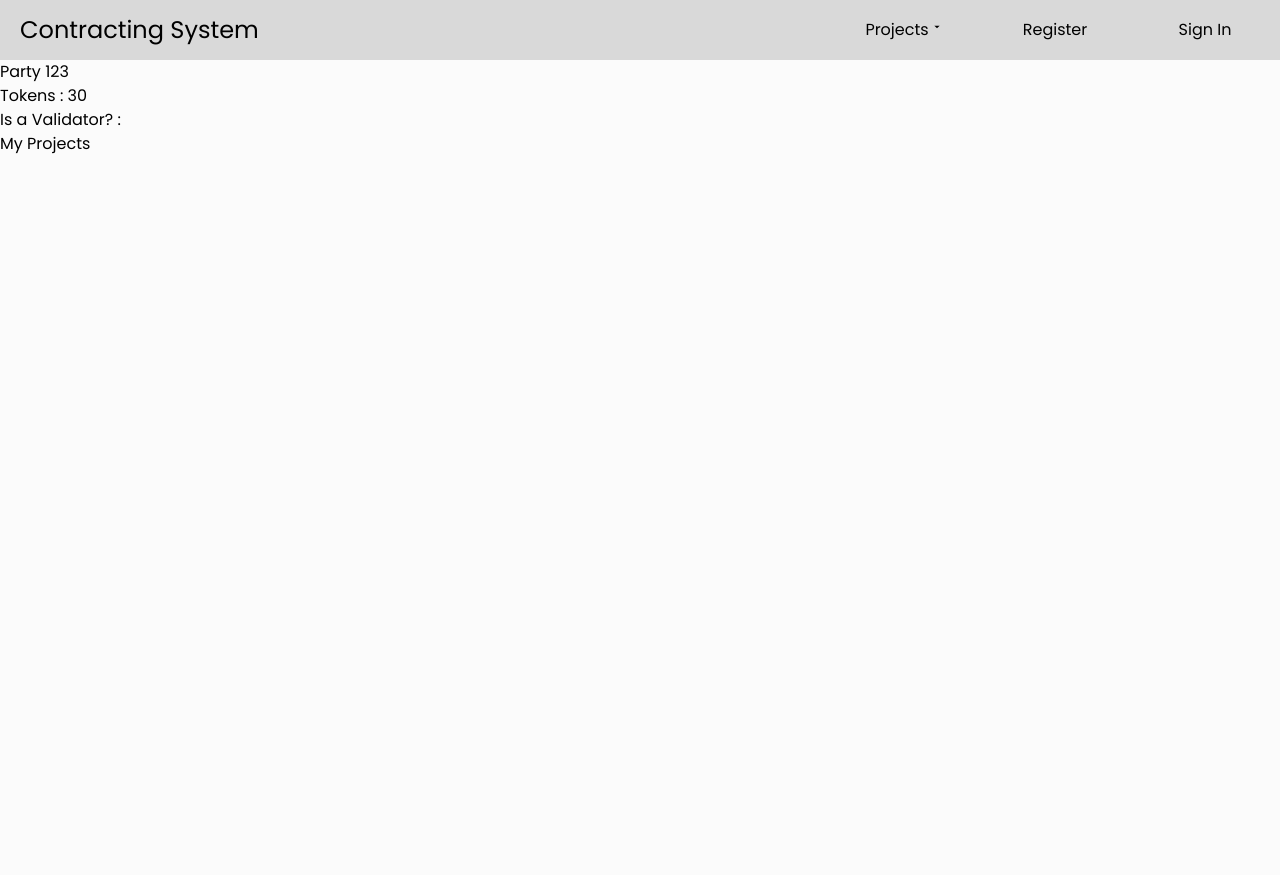
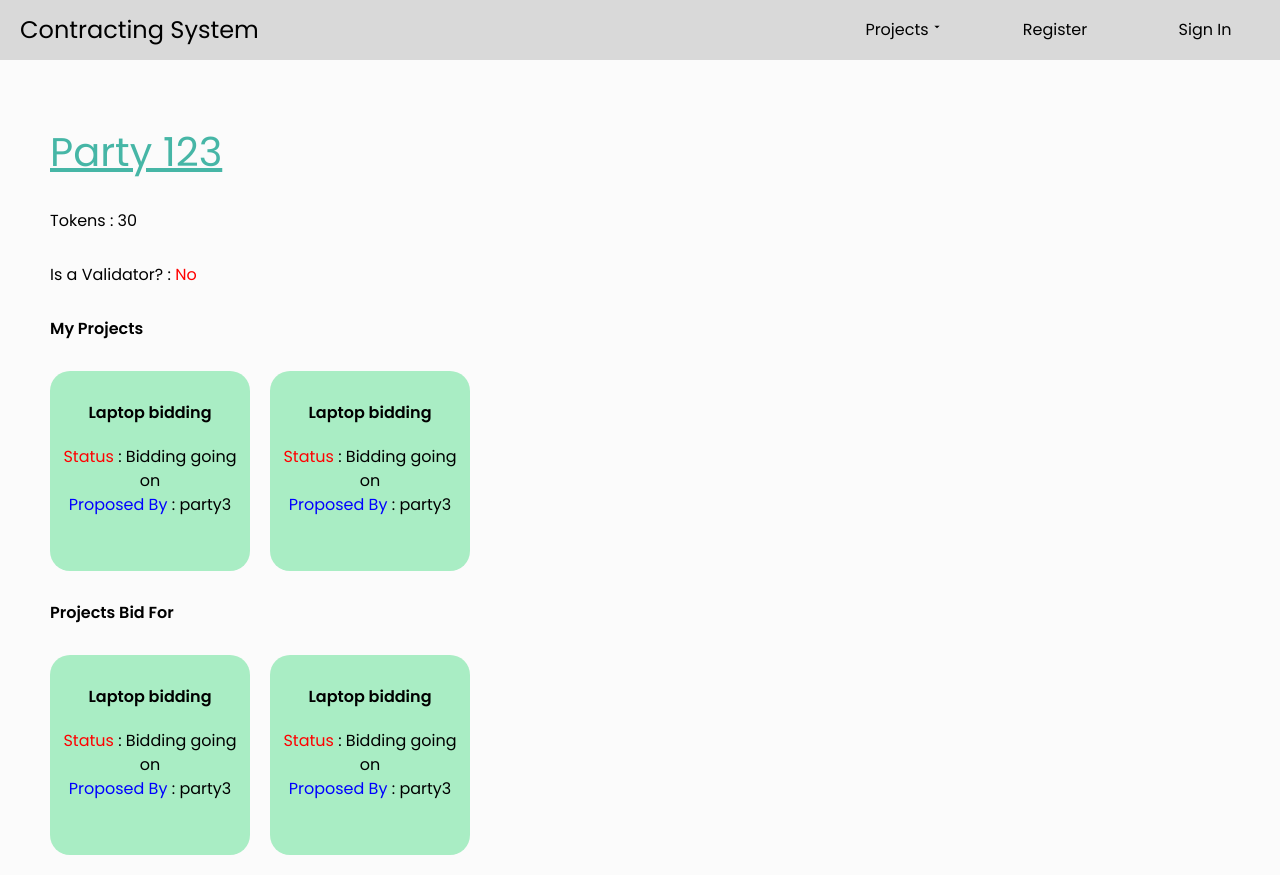
Before and after one commit to Abhayngu/Online-Contracting-System, a React (Create React App) app in the folder client/: page /profile in a window 1280 px wide. Before the commit the page ends 800 px from the top, so only its background shows below. Built offline with nearby package versions, Linux system fonts and the light colour scheme.

Commit message:
made profile page

```diff
--- a/client/src/Components/ProjectBox.js
+++ b/client/src/Components/ProjectBox.js
@@ -1,33 +1,57 @@
 import React, { useState, useEffect } from 'react';
+import { useNavigate } from 'react-router-dom';
 
 function ProjectBox({ id }) {
-	const [proId, setProId] = useState(34);
-	const [projectName, setProjectName] = useState('laptop bidding');
+	const navigate = useNavigate();
+	const [proId, setProId] = useState(id);
+	const [projectName, setProjectName] = useState('Laptop bidding');
 	const [projectStatus, setProjectStatus] = useState('Bidding going on');
 	const [proposedBy, setProposedBy] = useState('party3');
+	function handleProjectClick() {
+		navigate(`/project?id=${proId}`);
+	}
 	const customStyle = {
 		projectBox: {
 			backgroundColor: '#A9EDC4',
-			display: 'flex',
-			flexDirection: 'column',
-			justifyContent: 'center',
-			alignItems: 'center',
 			width: '200px',
 			height: '200px',
 			overflow: 'hidden',
+			padding: '10px',
+			textAlign: 'center',
+			cursor: 'pointer',
+			borderRadius: '20px',
+			paddingTop: '30px',
+			marginRight: '20px',
+		},
+		projectFlex: {
+			marginTop: '20px',
+			display: 'flex',
+			flexDirection: 'column',
+			justifyContent: 'flex-end',
+			alignItems: 'center',
 		},
 		projectId: {},
-		projectName: {},
+		projectName: {
+			selfAlign: 'flex-start',
+			fontSize: '16px',
+			fontWeight: '600',
+		},
 		projectStatus: {},
 		projectProposedBy: {},
 	};
 	return (
 		<React.Fragment>
-			<div style={customStyle.projectBox}>
-				<div style={customStyle.projectId}>Id : {proId}</div>
-				<div style={customStyle.projectName}>Name : {projectName}</div>
-				<div style={customStyle.projectName}>
-					Status : {projectName}
+			<div onClick={handleProjectClick} style={customStyle.projectBox}>
+				<div style={customStyle.projectName}>{projectName}</div>
+				<div style={customStyle.projectFlex}>
+					<div style={customStyle.projectStatus}>
+						<span style={{ color: 'red' }}>Status</span> :{' '}
+						{projectStatus}
+					</div>
+					<div style={customStyle.projectProposedBy}>
+						<span style={{ color: 'blue' }}>Proposed By</span> :{' '}
+						{proposedBy}
+					</div>
 				</div>
 			</div>
 		</React.Fragment>
--- a/client/src/Pages/Profile.js
+++ b/client/src/Pages/Profile.js
@@ -1,5 +1,6 @@
 import React, { useState, useEffect } from 'react';
 import Header from '../Components/Header';
+import ProjectBox from '../Components/ProjectBox';
 
 function Profile() {
 	const queryParameters = new URLSearchParams(window.location.search);
@@ -10,24 +11,75 @@ function Profile() {
 		'decoration system',
 		'roadways',
 	]);
-	const [myProject, setMyProject] = useState(['mypro1', 'mypro2']);
+	const [myProject, setMyProject] = useState([
+		{ id: 54, name: 'sdafdsf' },
+		{ id: 5463, name: 'galjesdf' },
+	]);
 	const [tokens, setTokens] = useState(30);
 	const [isValidator, setIsValidator] = useState(false);
 
-	const customStyle = {};
+	const customStyle = {
+		profileContainer: {
+			// display: 'flex',
+			// justifyContent: 'center',
+			// textAlign: 'center',
+			padding: '80px 40px 20px 50px',
+			width: '100%',
+		},
+		partyName: {
+			textDecoration: 'underline',
+			fontSize: '40px',
+			marginBottom: '45px',
+			// marginBottom: '30px',
+			color: '#46B6A6',
+			// fontSize: '16px',
+		},
+		tokens: {
+			marginBottom: '30px',
+			fontSize: '16px',
+		},
+		isValidator: {
+			marginBottom: '30px',
+			fontSize: '16px',
+		},
+		projectHeading: {
+			marginBottom: '30px',
+			fontWeight: '600',
+		},
+		myProjectsContainer: {
+			display: 'flex',
+			justifyContent: 'flex-start',
+			marginBottom: '30px',
+		},
+		projectBidContainer: {
+			display: 'flex',
+			justifyContent: 'flex-start',
+		},
+	};
 	return (
 		<React.Fragment>
 			<Header c="#d9d9d9" />
-			<div style={customStyle.projectContainer}>
-				<div style={customStyle.party}>{name}</div>
-				<div style={customStyle.projectId}>Tokens : {tokens}</div>
-				<div style={customStyle.proposedBy}>
-					Is a Validator? : {isValidator}
+			<div style={customStyle.profileContainer}>
+				<div style={customStyle.partyName}>{name}</div>
+				<div style={customStyle.tokens}>Tokens : {tokens}</div>
+				<div style={customStyle.isValidator}>
+					Is a Validator? :{' '}
+					{isValidator ? (
+						<span style={{ color: 'green' }}>Yes</span>
+					) : (
+						<span style={{ color: 'red' }}>No</span>
+					)}
 				</div>
-				<div style={customStyle.bidWonBy}>
-					My Projects
+				<div style={customStyle.projectHeading}>My Projects</div>
+				<div style={customStyle.myProjectsContainer}>
 					{myProject.map((project) => {
-						return <div style={customStyle.specificProject}></div>;
+						return <ProjectBox id={project.id} />;
+					})}
+				</div>
+				<div style={customStyle.projectHeading}>Projects Bid For</div>
+				<div style={customStyle.projectBidContainer}>
+					{projectBidFor.map((project) => {
+						return <ProjectBox id={project} />;
 					})}
 				</div>
 			</div>
```
